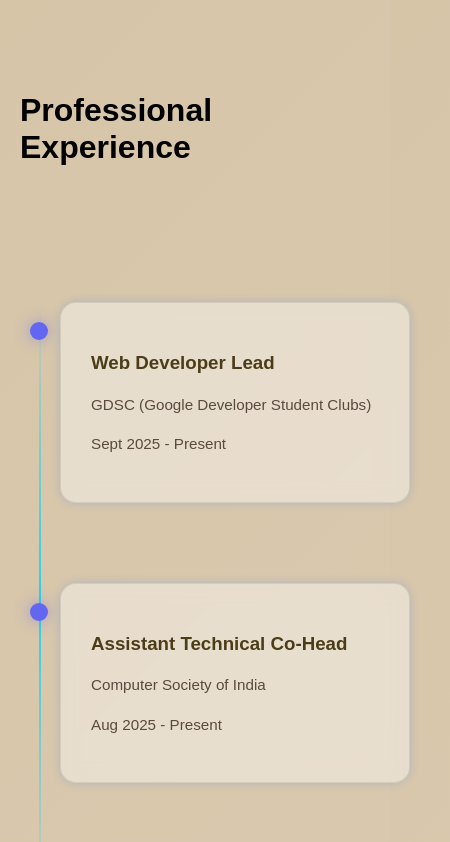
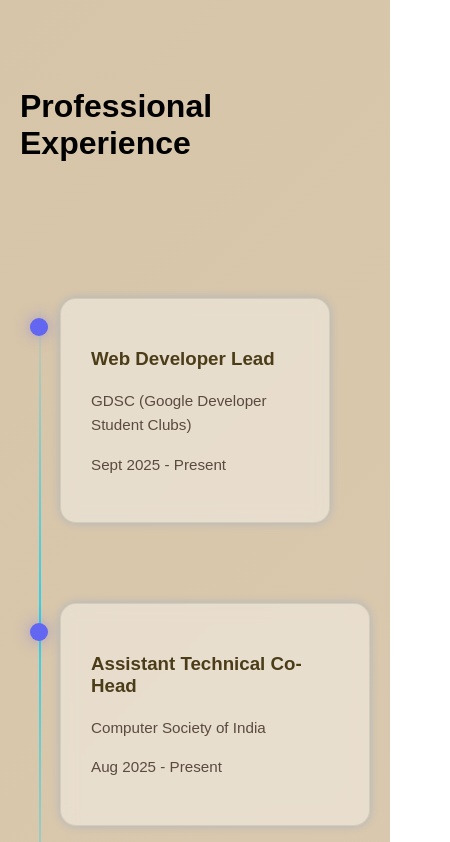
Before and after one commit to sharyuharde22/Portfolio, a React (Create React App) app: page / in a window 390 px wide. Shown: the part 3736-4578 px from the top of the page, 450 px wide, since content can reach past the window. Built offline with nearby package versions, Linux system fonts and the light colour scheme.

Commit message:
Again Fix Navbar Mobile Layout

```diff
--- a/src/App.css
+++ b/src/App.css
@@ -1,4 +1,12 @@
 /* ================= GLOBAL ================= */
+* {
+  box-sizing: border-box;
+}
+
+html,
+body {
+  overflow-x: hidden;
+}
 
 :root {
   --primary: #3b82f6;
```
